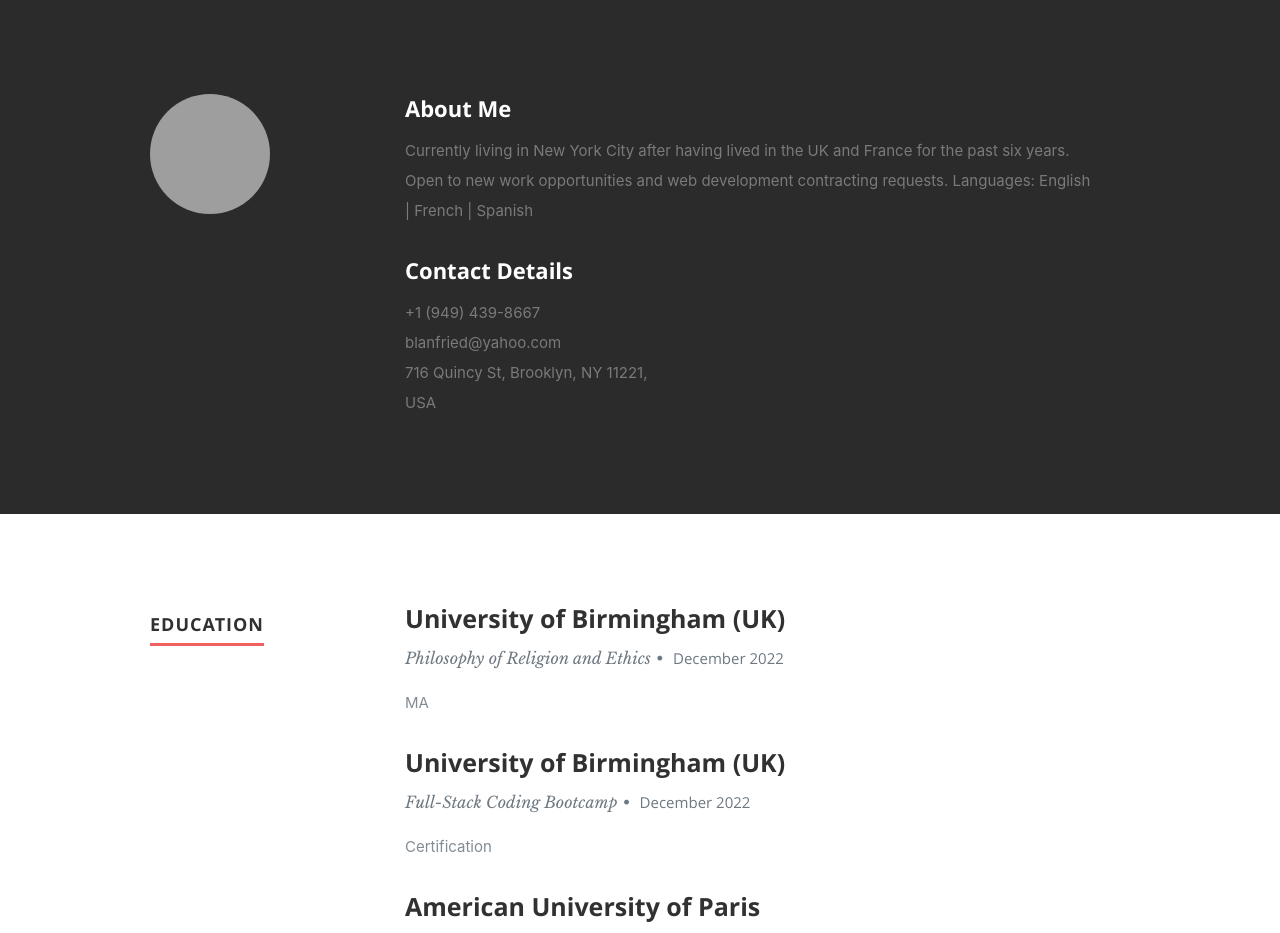
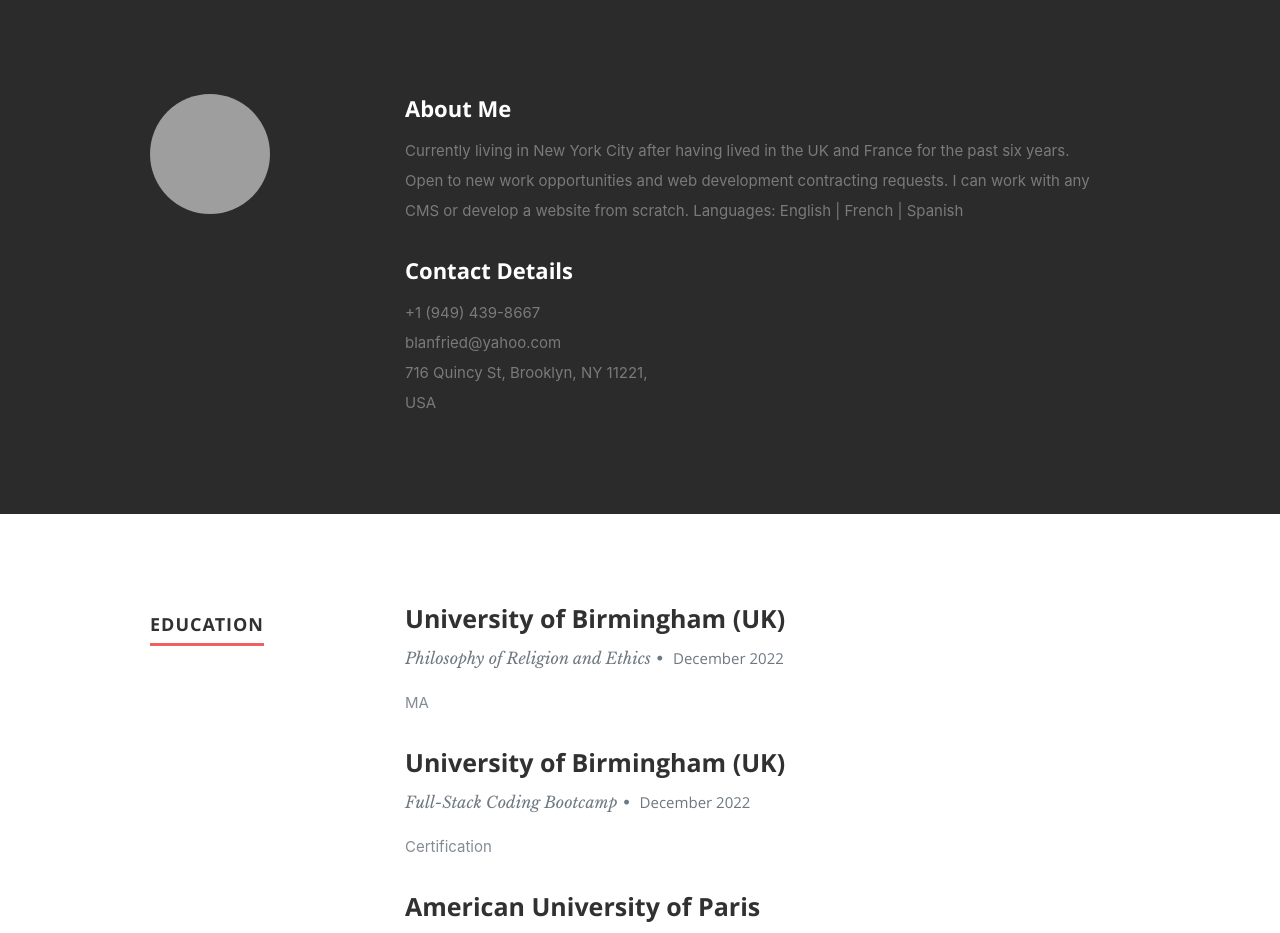
Before and after one commit to blanfried/BaerLanfriedResume, a React (Create React App) app: page / in a window 1280 px wide. Shown: the part 802-1735 px from the top of the page. Built offline with nearby package versions, Linux system fonts and the light colour scheme; grey boxes are pictures that could not be loaded.

Commit message:
Updated About

```diff
--- a/src/resumeData.js
+++ b/src/resumeData.js
@@ -19,7 +19,7 @@ let resumeData = {
         "className":"fa fa-github"
       }
     ],
-  "aboutme":"Currently living in New York City after having lived in the UK and France for the past six years. Open to new work opportunities and web development contracting requests. Languages: English | French | Spanish",
+  "aboutme":"Currently living in New York City after having lived in the UK and France for the past six years. Open to new work opportunities and web development contracting requests. I can work with any CMS or develop a website from scratch. Languages: English | French | Spanish",
   "address":"716 Quincy St, Brooklyn, NY 11221, USA",
   "education":[
     {
```
